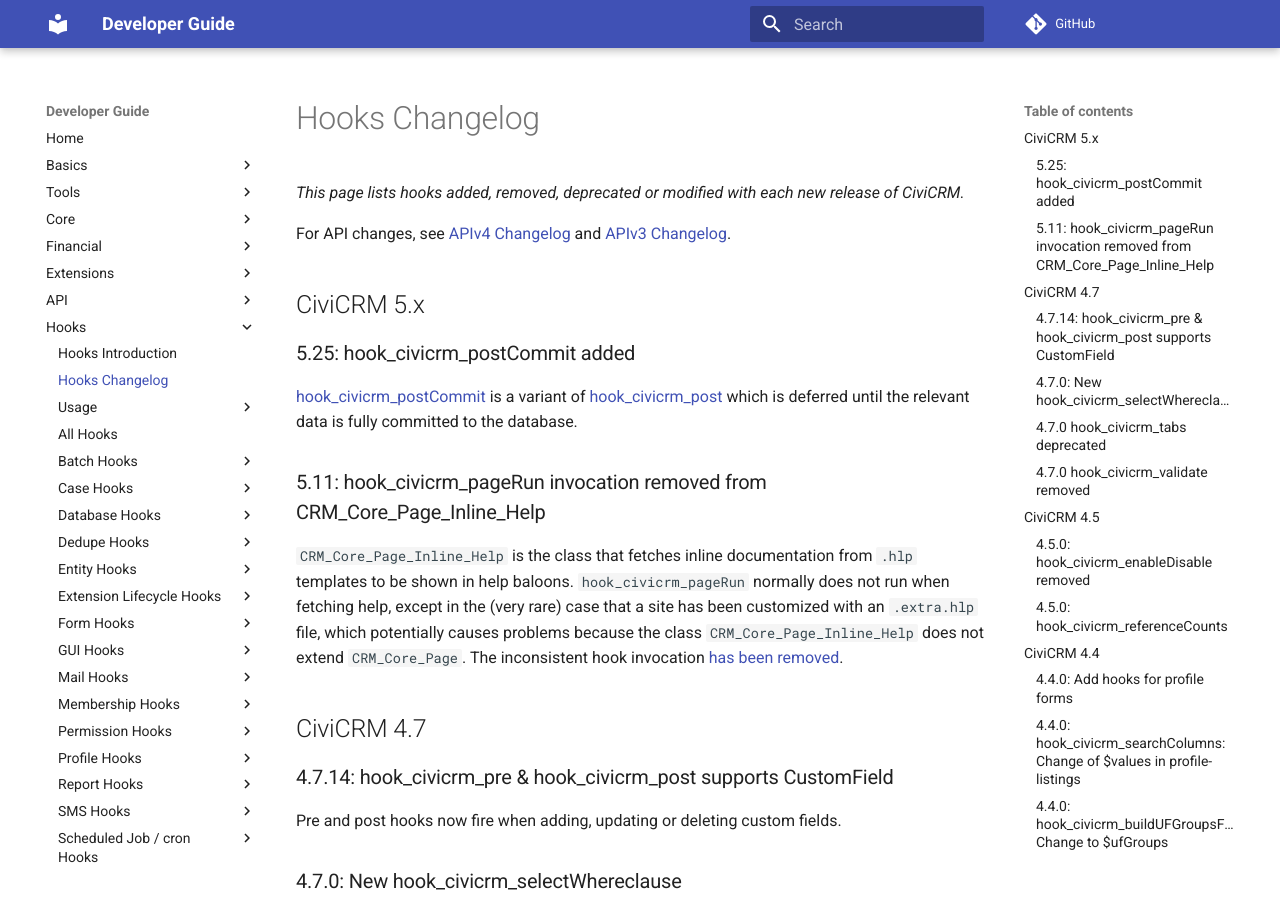
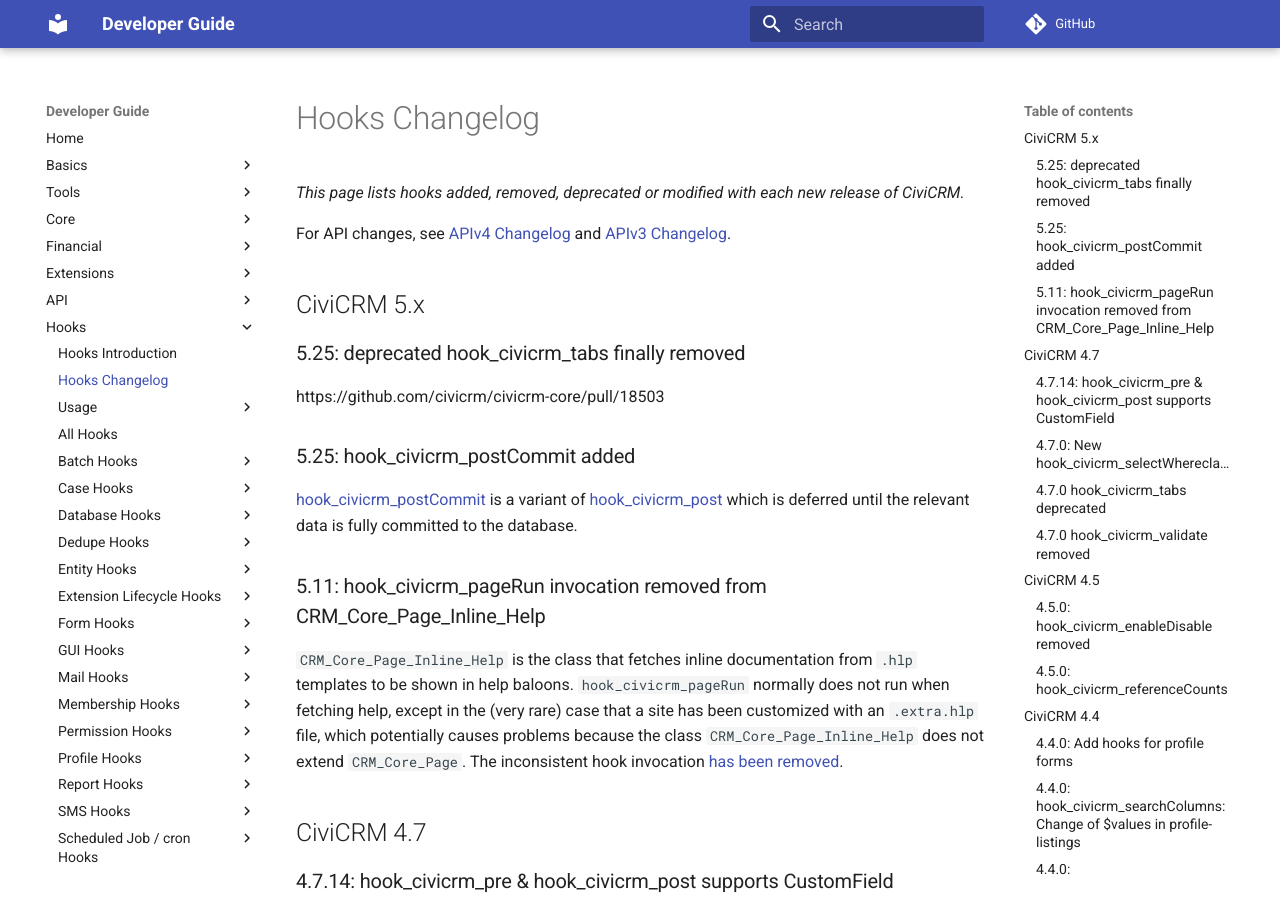
Before and after one commit to civicrm/civicrm-dev-docs, an MkDocs documentation site: the page built from docs/hooks/changes.md, in a window 1280 px wide and 900 px high. Built offline with MkDocs 1.6.1 and Material for MkDocs 9.7.7, drawn with Linux system fonts in a browser that asks for light colours; comment, search, counter and statistics services are not loaded.

Commit message:
update for removal

```diff
--- a/docs/hooks/changes.md
+++ b/docs/hooks/changes.md
@@ -5,6 +5,10 @@
 For API changes, see [APIv4 Changelog](../api/v4/changes.md) and [APIv3 Changelog](../api/v3/changes.md).
 
 ## CiviCRM 5.x
+
+### 5.25: deprecated hook_civicrm_tabs finally removed
+
+https://github.com/civicrm/civicrm-core/pull/18503
 
 ### 5.25: hook_civicrm_postCommit added
 
```
